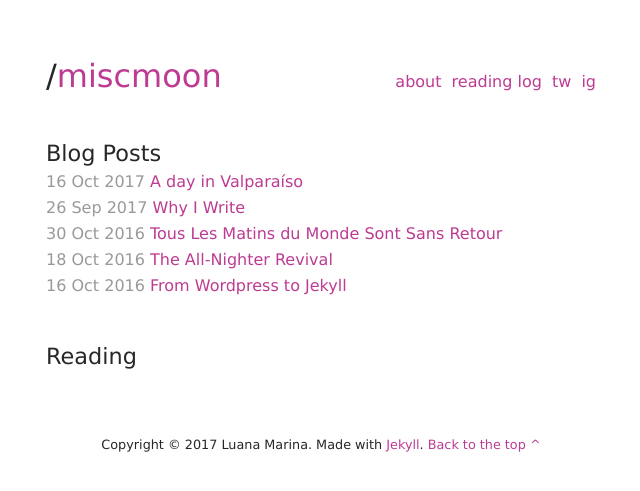
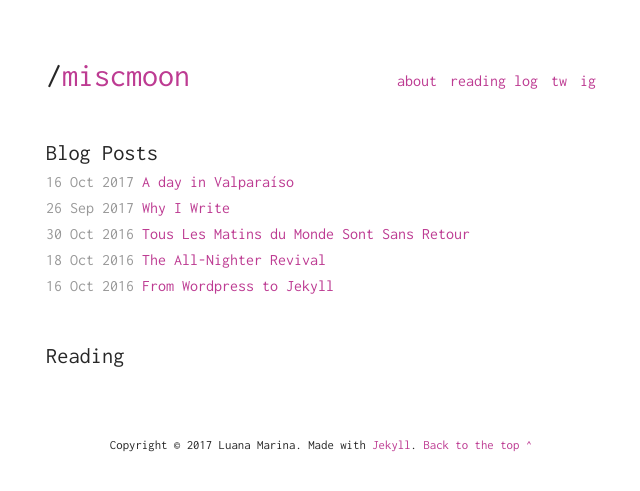
Before and after one commit to miscmoon/miscmoon.github.io, a Jekyll site: the page built from index.html, in a window 1280 px wide. Shown: the top 491 px of the page, without its empty margins (319-959 px from the left). Built offline with Jekyll 4.4.1, drawn with Linux system fonts in a browser that asks for light colours.

Commit message:
Added google script back in

```diff
--- a/_layouts/default.html
+++ b/_layouts/default.html
@@ -19,6 +19,7 @@
     {% endif %}
 
     <link rel="icon" href="/assets/img/favicon.ico">
+    <link href='https://fonts.googleapis.com/css?family=Inconsolata:400,700' rel='stylesheet' type='text/css'>
     <link rel="stylesheet" type="text/css" href="/assets/css/main.css">
 </head>
 
--- a/assets/css/main.scss
+++ b/assets/css/main.scss
@@ -7,7 +7,7 @@
 body {
 	color: $color-black;
 	background: $color-white;
-	font-family: Verdana, sans-serif;
+	font-family: 'Inconsolata', sans-serif;
 	font-size: 100%;
 	font-weight: 400;
 }
@@ -130,7 +130,7 @@
 
 	h1 {
 		font-size: 2em;
-		font-family: Verdana, sans-serif;
+		font-family: 'Inconsolata', sans-serif;
 		margin-bottom: 0;
 	}
 
@@ -138,7 +138,7 @@
 		margin-top: 10px;
 		li {
 			display: inline;
-			font-family: Verdana, sans-serif;
+			font-family: 'Inconsolata', sans-serif;
 			padding: 0;
 			padding-left: 5px;
 		}
@@ -162,7 +162,7 @@
 	padding-bottom: 30px;
 	h1 {
 		font-size: 1.4em;
-		font-family: Verdana, sans-serif;
+		font-family: 'Inconsolata', sans-serif;
 		margin-bottom: 5px;
 	}
 }
@@ -180,7 +180,7 @@
 		h1 {
 			display: inline-block;
 			font-size: 1.25em;
-			font-family: Verdana, sans-serif;
+			font-family: 'Inconsolata', sans-serif;
 			padding-right: 10px;
 			padding-bottom: 2px;
 			text-decoration: none;
@@ -198,7 +198,7 @@
 		padding-top: 20px;
 		h1 {
 			font-size: 1.25em;
-			font-family: Verdana, sans-serif;
+			font-family: 'Inconsolata', sans-serif;
 			margin-top: 50px;
 			margin-bottom: 10px;
 			font-weight: 700;
@@ -207,7 +207,7 @@
 
 		h2 {
 			font-size: 1.07em;
-			font-family: Verdana, sans-serif;
+			font-family: 'Inconsolata', sans-serif;
 			margin-top: 50px;
 			margin-bottom: 5px;
 			font-weight: 700;
@@ -329,7 +329,7 @@
 .about {
 	&__title {
 		font-size: 1.25em;
-		font-family: Verdana, sans-serif;
+		font-family: 'Inconsolata', sans-serif;
 		margin-top: 20px;
 		margin-bottom: 10px;
 	}
@@ -338,7 +338,7 @@
 		margin-top: 20px;
 		h1 {
 			font-size: 1.2em;
-			font-family: Verdana, sans-serif;
+			font-family: 'Inconsolata', sans-serif;
 			font-style: italic;
 			margin-top: 30px;
 			margin-bottom: 5px;
```
